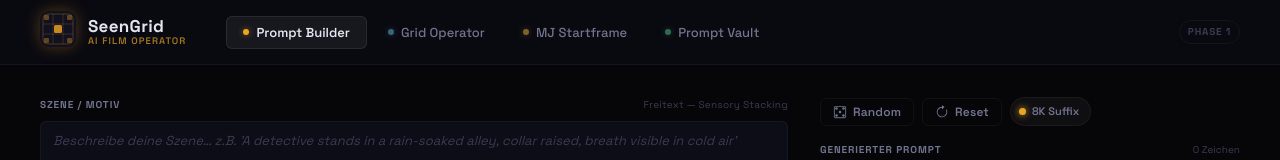
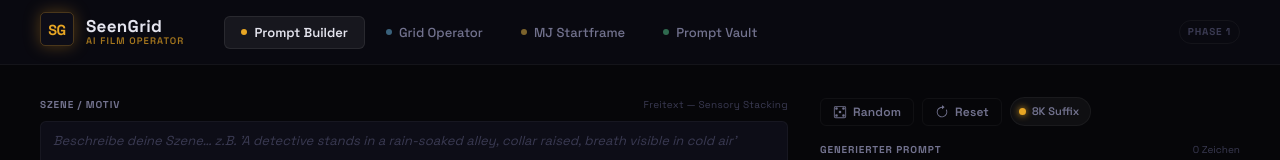
Before and after one commit to n4wmachine/SeenGrid, a React (Vite) app: page / in a window 1280 px wide. Shown: the top 160 px of the page. Built offline with nearby package versions, Linux system fonts and the light colour scheme.

Commit message:
redesign: SG monogram SVG logo, clean tab dots

```diff
--- a/src/components/layout/Header.jsx
+++ b/src/components/layout/Header.jsx
@@ -5,25 +5,22 @@ export default function Header({ activeTab, tabs, onTabChange }) {
   return (
     <header className="sg-header">
       <div className="sg-header__inner">
-        {/* Logo */}
+
+        {/* Logo — SG monogram */}
         <div className="sg-logo">
           <div className="sg-logo__mark">
-            <svg width="36" height="36" viewBox="0 0 36 36" fill="none">
-              <rect width="36" height="36" rx="9" fill="#111120"/>
-              {/* Film frame border sprockets */}
-              <rect x="3" y="3" width="30" height="30" rx="5" stroke="rgba(245,166,35,0.25)" strokeWidth="1"/>
-              {/* Grid lines */}
-              <line x1="13" y1="3" x2="13" y2="33" stroke="rgba(245,166,35,0.18)" strokeWidth="1"/>
-              <line x1="23" y1="3" x2="23" y2="33" stroke="rgba(245,166,35,0.18)" strokeWidth="1"/>
-              <line x1="3" y1="13" x2="33" y2="13" stroke="rgba(245,166,35,0.18)" strokeWidth="1"/>
-              <line x1="3" y1="23" x2="33" y2="23" stroke="rgba(245,166,35,0.18)" strokeWidth="1"/>
-              {/* Center glow */}
-              <rect x="14" y="14" width="8" height="8" rx="1.5" fill="rgba(245,166,35,0.80)"/>
-              {/* Corner dots */}
-              <rect x="4" y="4" width="5" height="5" rx="1" fill="rgba(245,166,35,0.35)"/>
-              <rect x="27" y="4" width="5" height="5" rx="1" fill="rgba(245,166,35,0.35)"/>
-              <rect x="4" y="27" width="5" height="5" rx="1" fill="rgba(245,166,35,0.35)"/>
-              <rect x="27" y="27" width="5" height="5" rx="1" fill="rgba(245,166,35,0.35)"/>
+            <svg width="34" height="34" viewBox="0 0 34 34" fill="none" aria-hidden="true">
+              <rect width="34" height="34" rx="5" fill="#0d0d17"/>
+              <rect x="0.5" y="0.5" width="33" height="33" rx="4.5" stroke="rgba(232,166,36,0.28)" strokeWidth="1"/>
+              <text
+                x="17" y="23"
+                textAnchor="middle"
+                fontFamily="'Space Grotesk', system-ui, sans-serif"
+                fontWeight="700"
+                fontSize="14.5"
+                fill="#e8a624"
+                letterSpacing="-0.5"
+              >SG</text>
             </svg>
           </div>
           <div className="sg-logo__text">
@@ -39,14 +36,11 @@ export default function Header({ activeTab, tabs, onTabChange }) {
               key={tab.id}
               role="tab"
               aria-selected={activeTab === tab.id}
-              className={`sg-tab ${activeTab === tab.id ? 'active' : ''}`}
+              className={`sg-tab${activeTab === tab.id ? ' active' : ''}`}
               onClick={() => onTabChange(tab.id)}
               title={tab.desc}
             >
-              <span
-                className="sg-tab__dot"
-                style={{ background: tab.dot, boxShadow: `0 0 6px ${tab.dot}88` }}
-              />
+              <span className="sg-tab__dot" style={{ background: tab.dot }} />
               {tab.label}
             </button>
           ))}
```
